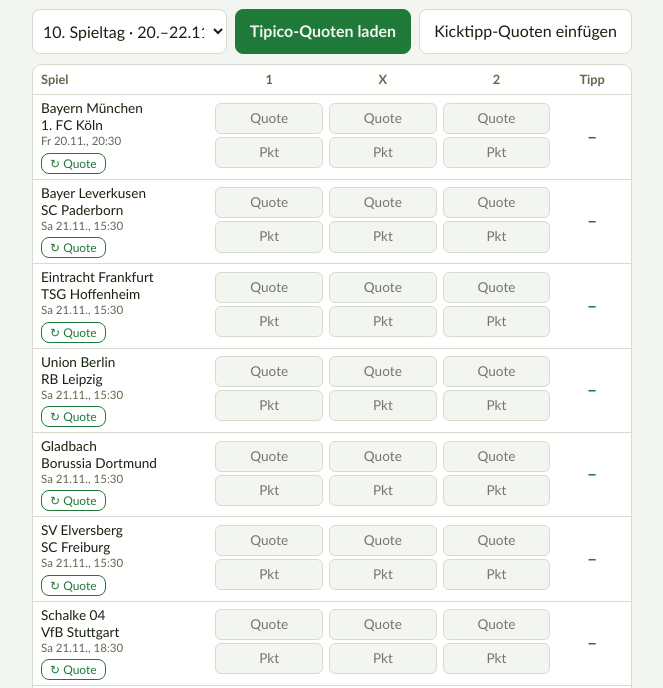
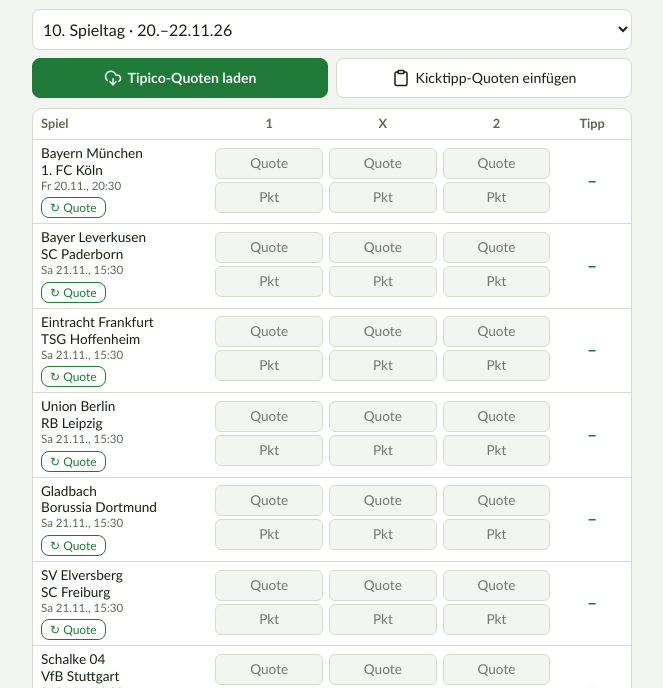
Before and after one commit to GhRG4/Tippspiel-Erwartungswert, a plain HTML site: page index.html in a window 1280 px wide. Shown: the part 89-777 px from the top of the page, without its empty margins (308-971 px from the left). Drawn offline with nearby package versions, Linux system fonts and the light colour scheme.

Commit message:
Add files via upload

```diff
--- a/index.html
+++ b/index.html
@@ -60,6 +60,8 @@ select{font:inherit;color:var(--ink);background:var(--surface);border:1px solid
 textarea{width:100%;font:inherit;font-size:.85rem;color:var(--ink);background:var(--bg);border:1px solid var(--line);border-radius:6px;padding:8px}
 button.ld{padding:2px 8px;font-size:.75rem;margin-top:4px;color:var(--accent);border-color:var(--accent)}
 button.danger{background:var(--warn);color:var(--bg);border-color:var(--warn);font-weight:700}
+.sel{display:block;width:100%;margin-bottom:8px;flex:none}
+.act{margin-bottom:10px}.act button{flex:1;display:flex;align-items:center;justify-content:center;gap:6px;font-size:.88rem;line-height:1.2;padding:10px 6px}
 </style>
 </head>
 <body>
@@ -137,6 +139,9 @@ function calc(m){
 }
 const TAGS=['1','X','2'];
 function In({v,on,ph}){return h('input',{value:v,placeholder:ph,inputMode:'decimal',onChange:e=>on(e.target.value)});}
+const Ic=(...k)=>h('svg',{width:18,height:18,viewBox:'0 0 24 24',fill:'none',stroke:'currentColor',strokeWidth:2,strokeLinecap:'round',strokeLinejoin:'round','aria-hidden':'true',style:{flex:'none'}},...k);
+const icCloud=Ic(h('path',{d:'M12 13v8l-4-4'}),h('path',{d:'m12 21 4-4'}),h('path',{d:'M4.393 15.269A7 7 0 1 1 15.71 8h1.79a4.5 4.5 0 0 1 2.436 8.284'}));
+const icClip=Ic(h('rect',{x:8,y:2,width:8,height:4,rx:1}),h('path',{d:'M16 4h2a2 2 0 0 1 2 2v14a2 2 0 0 1-2 2H6a2 2 0 0 1-2-2V6a2 2 0 0 1 2-2h2'}));
 function Row({m,set,del,fixed,onLoad,lock}){
   const r=calc(m),ok=r&&r.ev;
   const upd=(k,j,v)=>set({...m,[k]:m[k].map((x,n)=>n===j?v:x)});
@@ -301,11 +306,11 @@ function App(){
       h('button',{className:tab==='md'?'on':'',onClick:()=>put({tab:'md'})},'Bundesliga'),
       h('button',{className:tab==='cu'?'on':'',onClick:()=>put({tab:'cu'})},'Eigene Spiele')),
     tab==='md'?h('div',null,
-      h('div',{className:'row',style:{marginBottom:10,flexWrap:'wrap'}},
-        h('select',{value:sel,onChange:e=>{setMsg('');put({sel:+e.target.value});},'aria-label':'Spieltag'},
-          Object.keys(SP).map(n=>h('option',{key:n,value:n},n+'. Spieltag · '+SP[n][0]))),
-        h('button',{className:'primary',disabled:busy,onClick:getOdds},busy?'Lädt …':'Tipico-Quoten laden'),
-        h('button',{onClick:()=>setPaste(!paste)},'Kicktipp-Quoten einfügen')),
+      h('select',{className:'sel',value:sel,onChange:e=>{setMsg('');put({sel:+e.target.value});},'aria-label':'Spieltag'},
+        Object.keys(SP).map(n=>h('option',{key:n,value:n},n+'. Spieltag · '+SP[n][0].replace(/\.20(\d\d)/,'.$1')))),
+      h('div',{className:'row act'},
+        h('button',{className:'primary',disabled:busy,onClick:getOdds},icCloud,busy?'Lädt …':'Tipico-Quoten laden'),
+        h('button',{onClick:()=>setPaste(!paste)},icClip,'Kicktipp-Quoten einfügen')),
       msg&&h('p',{className:'note',style:{marginTop:0,color:'var(--warn)'}},msg),
       paste&&h('div',{className:'card'},
         h('p',{className:'note',style:{marginTop:0}},'In Kicktipp die Spiele-Liste markieren, kopieren und hier einfügen. Die Seite erkennt den Spieltag selbst.'),
```
